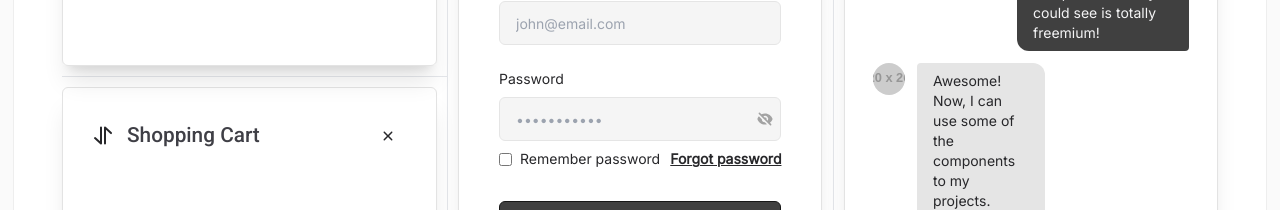
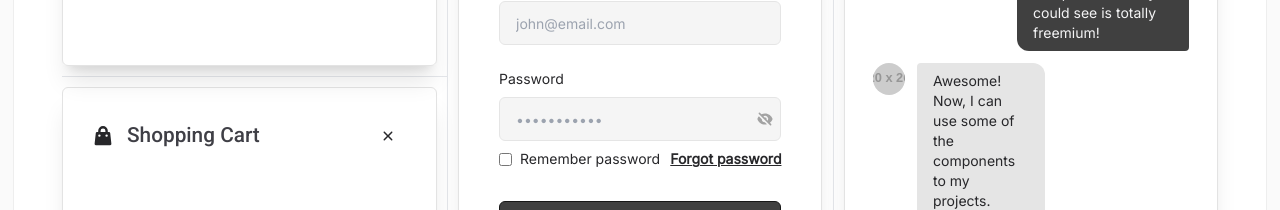
Before and after one commit to fwedwicc/fmUI, a React (Vite) app: page /home in a window 1280 px wide. Shown: the part 1200-1410 px from the top of the page. Built offline with nearby package versions, Linux system fonts and the light colour scheme.

Commit message:
Updated imports in each sample component files

```diff
--- a/src/components/SampleCard.jsx
+++ b/src/components/SampleCard.jsx
@@ -1,11 +1,5 @@
 import React from 'react';
 import useVanillaTilt from '../hooks/useVanillaTilt';
-import { IoIosClose } from "react-icons/io";
-import { TbTransferVertical } from "react-icons/tb";
-import { HiThumbUp, HiCamera, HiMicrophone, HiPhotograph, HiPlusCircle, HiEmojiHappy, HiArrowSmLeft, HiVideoCamera, HiPhone, HiInformationCircle, HiEyeOff, HiTrash } from "react-icons/hi";
-import { FaApplePay, FaGooglePay } from "react-icons/fa";
-import { RiVisaLine, RiMastercardFill } from "react-icons/ri";
-import { fmUILogo } from '../assets'
 
 const SampleCard = () => {
   const tiltOptions = {
--- a/src/components/SampleCart.jsx
+++ b/src/components/SampleCart.jsx
@@ -2,10 +2,7 @@ import React from 'react';
 import useVanillaTilt from '../hooks/useVanillaTilt';
 import { IoIosClose } from "react-icons/io";
 import { TbTransferVertical } from "react-icons/tb";
-import { HiThumbUp, HiCamera, HiMicrophone, HiPhotograph, HiPlusCircle, HiEmojiHappy, HiArrowSmLeft, HiVideoCamera, HiPhone, HiInformationCircle, HiEyeOff, HiTrash } from "react-icons/hi";
-import { FaApplePay, FaGooglePay } from "react-icons/fa";
-import { RiVisaLine, RiMastercardFill } from "react-icons/ri";
-import { fmUILogo } from '../assets'
+import { HiTrash, HiShoppingBag } from "react-icons/hi";
 
 const SampleCart = () => {
   const tiltOptions = {
@@ -20,7 +17,7 @@ const SampleCart = () => {
     <div ref={cardRef} className='rounded-md border w-full h-full border-neutral-400/30 shadow-xl flex flex-col justify-between p-7'>
       <div className='flex justify-between items-center'>
         <div className='flex gap-3'>
-          <TbTransferVertical className='w-6 h-auto' />
+          <HiShoppingBag className='w-6 h-auto' />
           <h2 className='font-medium text-[1.3rem]'>Shopping Cart</h2>
         </div>
         <button className='w-[2.5rem] h-[2.5rem] flex justify-center items-center transition duration-300 ease-in-out hover:bg-neutral-200/40 rounded-md focus:ring-2 focus:ring-neutral-200'>
--- a/src/components/SampleFooter.jsx
+++ b/src/components/SampleFooter.jsx
@@ -1,8 +1,5 @@
 import React from 'react';
 import useVanillaTilt from '../hooks/useVanillaTilt';
-import { IoIosClose } from "react-icons/io";
-import { TbTransferVertical } from "react-icons/tb";
-import { HiThumbUp, HiCamera, HiMicrophone, HiPhotograph, HiPlusCircle, HiEmojiHappy, HiArrowSmLeft, HiVideoCamera, HiPhone, HiInformationCircle, HiEyeOff, HiTrash } from "react-icons/hi";
 import { FaApplePay, FaGooglePay } from "react-icons/fa";
 import { RiVisaLine, RiMastercardFill } from "react-icons/ri";
 import { fmUILogo } from '../assets'
--- a/src/components/SampleLogin.jsx
+++ b/src/components/SampleLogin.jsx
@@ -1,10 +1,6 @@
 import React from 'react';
 import useVanillaTilt from '../hooks/useVanillaTilt';
-import { IoIosClose } from "react-icons/io";
-import { TbTransferVertical } from "react-icons/tb";
-import { HiThumbUp, HiCamera, HiMicrophone, HiPhotograph, HiPlusCircle, HiEmojiHappy, HiArrowSmLeft, HiVideoCamera, HiPhone, HiInformationCircle, HiEyeOff, HiTrash } from "react-icons/hi";
-import { FaApplePay, FaGooglePay } from "react-icons/fa";
-import { RiVisaLine, RiMastercardFill } from "react-icons/ri";
+import { HiEyeOff } from "react-icons/hi";
 import { fmUILogo } from '../assets'
 
 const SampleLogin = () => {
--- a/src/components/SampleModal.jsx
+++ b/src/components/SampleModal.jsx
@@ -2,10 +2,6 @@ import React from 'react';
 import useVanillaTilt from '../hooks/useVanillaTilt';
 import { IoIosClose } from "react-icons/io";
 import { TbTransferVertical } from "react-icons/tb";
-import { HiThumbUp, HiCamera, HiMicrophone, HiPhotograph, HiPlusCircle, HiEmojiHappy, HiArrowSmLeft, HiVideoCamera, HiPhone, HiInformationCircle, HiEyeOff, HiTrash } from "react-icons/hi";
-import { FaApplePay, FaGooglePay } from "react-icons/fa";
-import { RiVisaLine, RiMastercardFill } from "react-icons/ri";
-import { fmUILogo } from '../assets'
 
 const SampleModal = () => {
   const tiltOptions = {
```
Also changed, not shown: src/components/SampleChat.jsx (+1 -6 lines).
